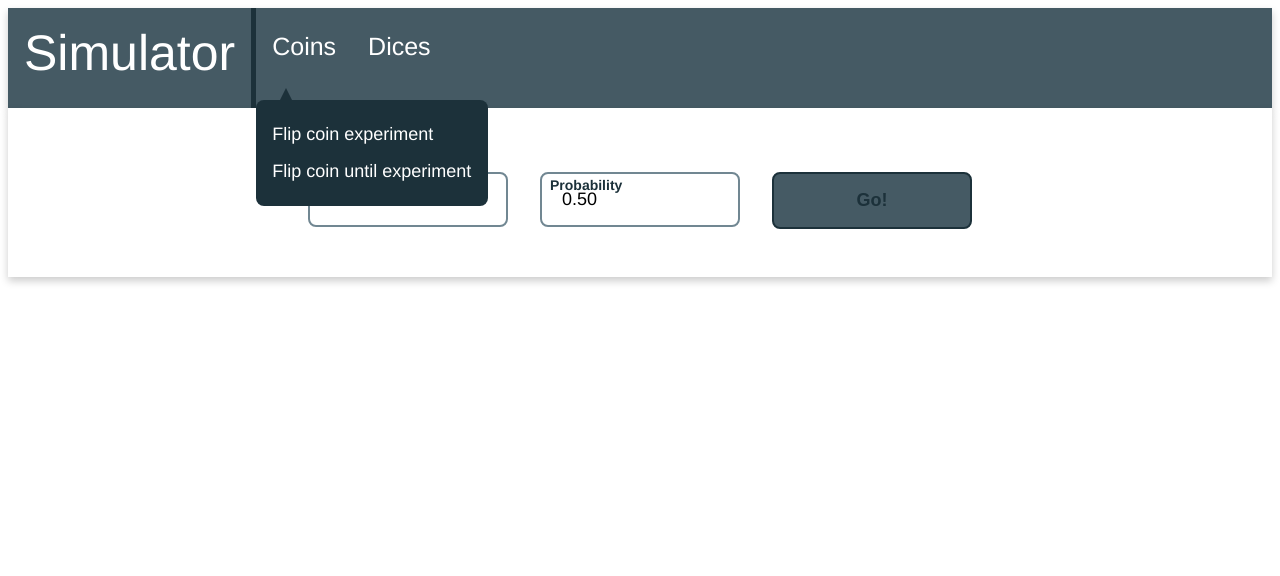
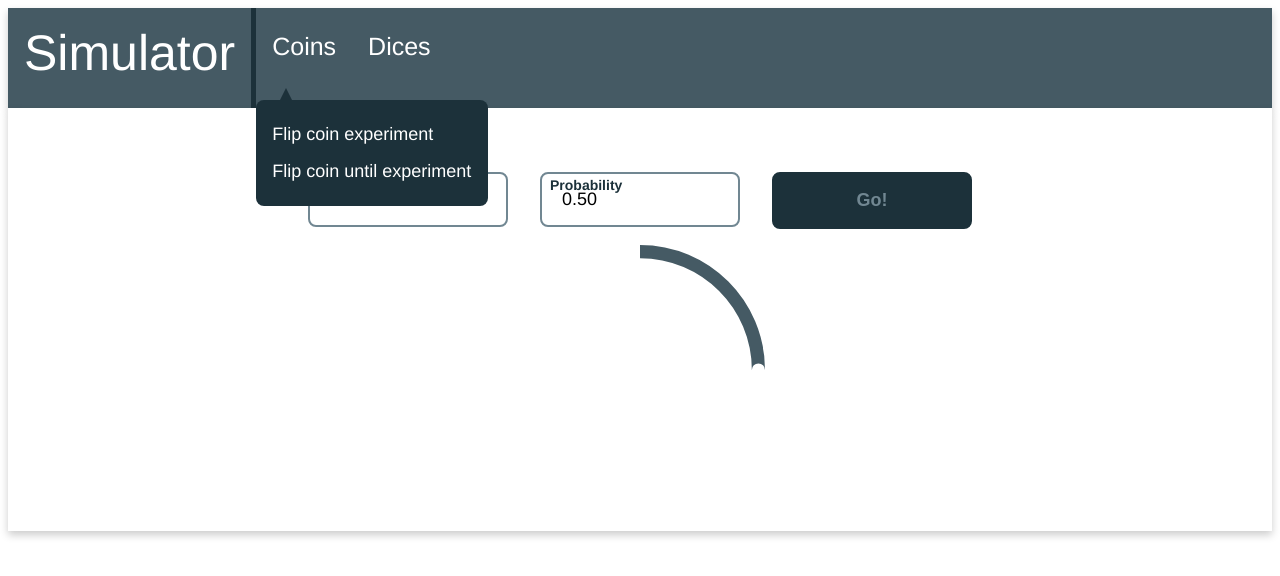
Before and after one commit to Venedictto/probability-simulation, a Next.js app: page /FlipCoinSimulator in a window 1280 px wide. Both pictures are taken after a click on the button "Go!". Shown: the top 576 px of the page. Built offline with nearby package versions, Linux system fonts and the light colour scheme; no server answers.

Commit message:
add loader

```diff
--- a/pages/FlipCoinSimulator.js
+++ b/pages/FlipCoinSimulator.js
@@ -5,6 +5,8 @@ import Input from '../Components/Input/Input';
 import Button from '../Components/Button/Button';
 import Chart from 'react-google-charts';
 import fetch from 'isomorphic-unfetch';
+import Loader from 'react-loader-spinner';
+import {getRandomLoaderType} from './api/utils/utils';
 
 const VariableContainer = styled.div`
     display:flex;
@@ -35,6 +37,7 @@ const FlipCoinSimulator = () => {
     const [Experiments, setExperiments] = useState('2000');
     const [Probability, setProbability] = useState('0.50');
     const [FieldError, setFieldError] = useState('');
+    const [Loading, setLoading] = useState(false);
     const [ExperimentData, setExperimentData] = useState(undefined)
 
     const inputRangeValidator = useCallback(
@@ -51,11 +54,13 @@ const FlipCoinSimulator = () => {
         }, []
     );
     const getExperimentResults = useCallback(
-        (Experiments) => {
-            const url =`api/FlipCoin?size=${Experiments}`
+        (Experiments,Probability) => {
+            setLoading(true);
+            setExperimentData(undefined);
+            const url =`api/FlipCoin?size=${Experiments}&p=${Probability}`
             fetch(url)
             .then(resolve => resolve.json())
-            .then(data => setExperimentData(data));
+            .then(data => {setLoading(false); setExperimentData(data)});
         }, []
     );
 
@@ -70,7 +75,7 @@ const FlipCoinSimulator = () => {
                                 onChange={(event) => {setExperiments(event.target.value)}}
                                 name="Experiments"
                                 min="1"
-                                max="10000000">
+                                max="100000001">
                         </NumberOfExperiments>
                         <label>Experiments</label>
                     </InputContainer>
@@ -86,11 +91,22 @@ const FlipCoinSimulator = () => {
                         <label>Probability</label>
                     </InputContainer>
                     <InputContainer>
-                        <Button onClick={() => getExperimentResults(Experiments)}>Go!</Button>
+                        <Button onClick={() => getExperimentResults(Experiments, Probability)} disabled={Loading}>Go!</Button>
                     </InputContainer>
                 </VariableContainer>
+
                 <ChartContainer>
                     {
+                        Loading &&
+                            <Loader
+                                type={getRandomLoaderType()}
+                                color="#455a64"
+                                height={250}
+                                width={250}
+                                timeout={3000}/>
+                    }
+                    {
+
                         ExperimentData !== undefined
                             &&
                             <Chart
```
